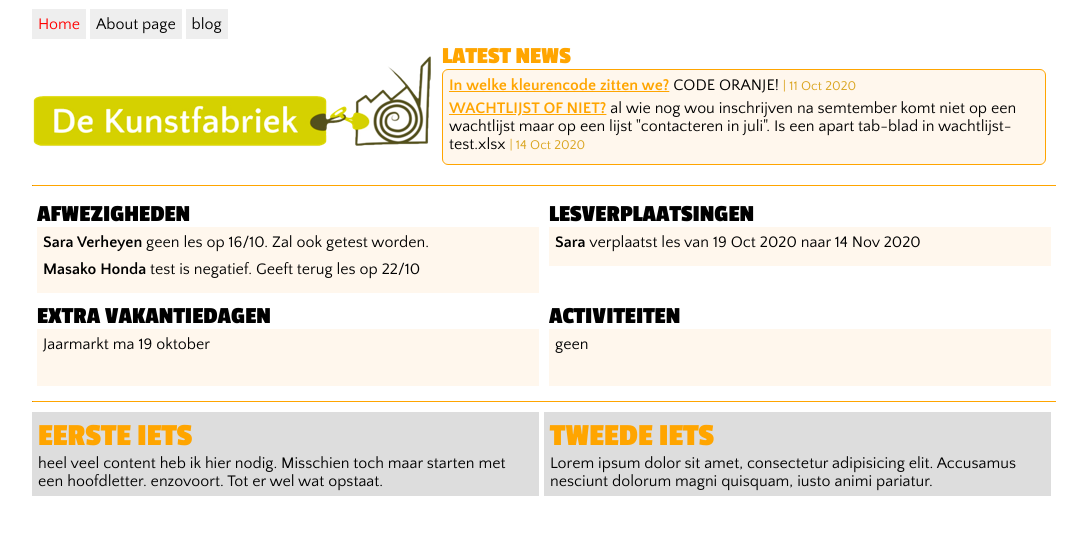
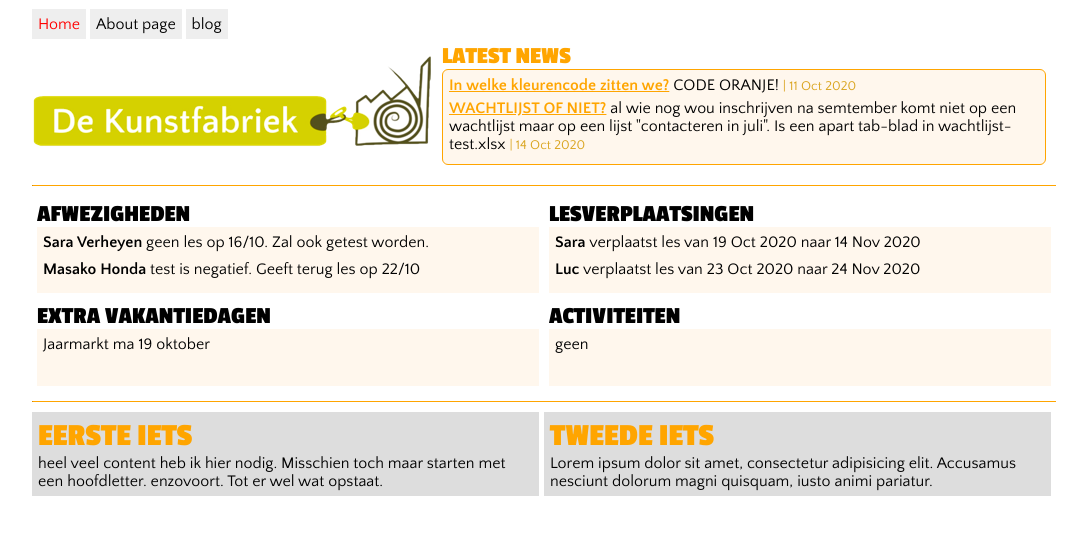
Before and after one commit to lucvndck/jekyll-test, a Jekyll site: the page built from index.html, in a window 1280 px wide. Shown: the top 535 px of the page, without its empty margins (96-1178 px from the left). Built offline with Jekyll 4.4.1, drawn with Linux system fonts in a browser that asks for light colours.

Commit message:
Update lesverplaatsing.yml

```diff
--- a/_data/lesverplaatsing.yml
+++ b/_data/lesverplaatsing.yml
@@ -1,3 +1,6 @@
 - name: Sara
   datum-van: 2020-10-19
   datum-naar: 2020-11-14
+- name: Luc
+  datum-van: 2020-10-23
+  datum-naar: 2020-11-24
```
